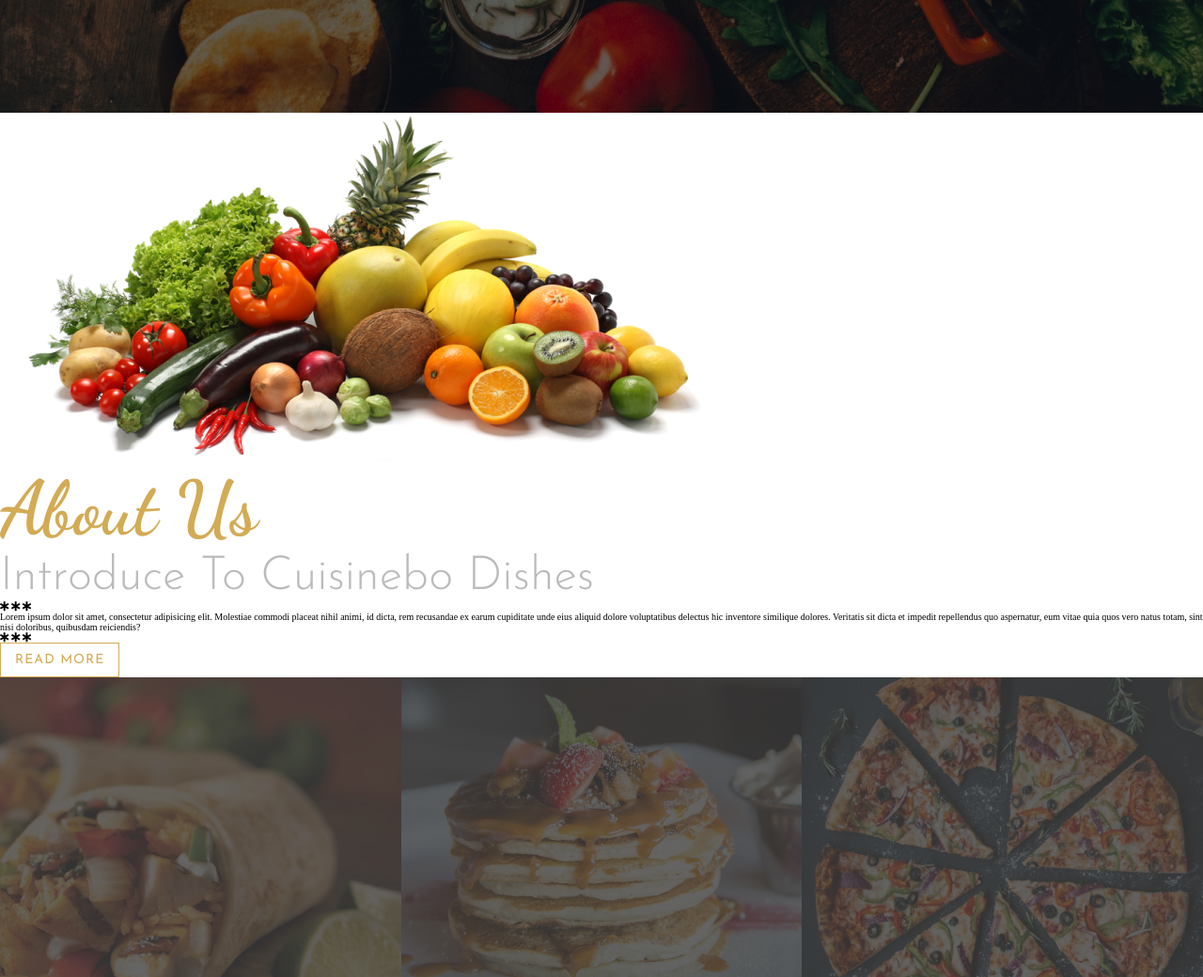
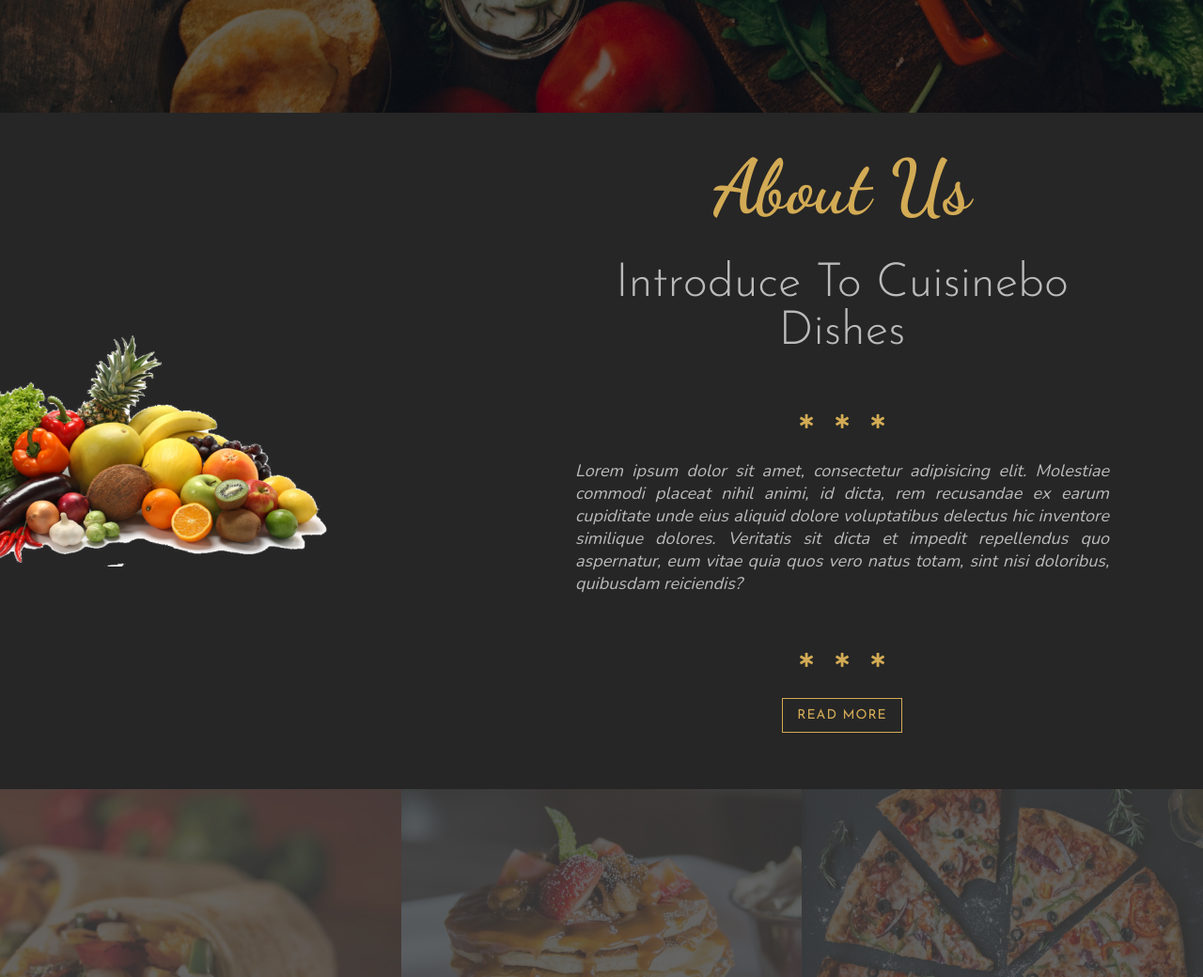
Before and after one commit to AyakaYasuda/m0921-Sass-Lab-Cuisinebo, a website: page index.html in a window 1280 px wide. Shown: the part 680-1720 px from the top of the page at 94% size. Drawn offline with nearby package versions, Linux system fonts and the light colour scheme.

Commit message:
added style for about us

```diff
--- a/scss/layout/_aboutUs.scss
+++ b/scss/layout/_aboutUs.scss
@@ -0,0 +1,52 @@
+@use '../base' as b;
+@use '../typography';
+
+.about-us {
+  width: 100%;
+  height: 90vh;
+  background-color: b.$color-dark;
+  @include b.flexLayout;
+
+  &-left {
+    display: block;
+    width: 40%;
+    position: relative;
+    left: -15rem;
+
+    img {
+      width: 100%;
+    }
+  }
+
+  &-right {
+    text-align: center;
+    width: 60%;
+    @include b.flexLayout;
+    flex-direction: column;
+    padding: 0 10rem;
+
+    & > * {
+      margin-bottom: 3rem;
+    }
+
+    .stars {
+      margin-top: 3rem;
+      font-family: b.$font-nunito;
+      font-size: 1.5rem;
+      color: b.$color-primary;
+
+      i {
+        margin-right: 1rem;
+        margin-left: 1rem;
+      }
+    }
+
+    .description {
+      font-family: b.$font-nunito;
+      font-size: 1.8rem;
+      font-style: italic;
+      color: b.$color-secondary;
+      text-align: justify;
+    }
+  }
+}
```
Also changed, not shown: css/main.css, 1 other file.
